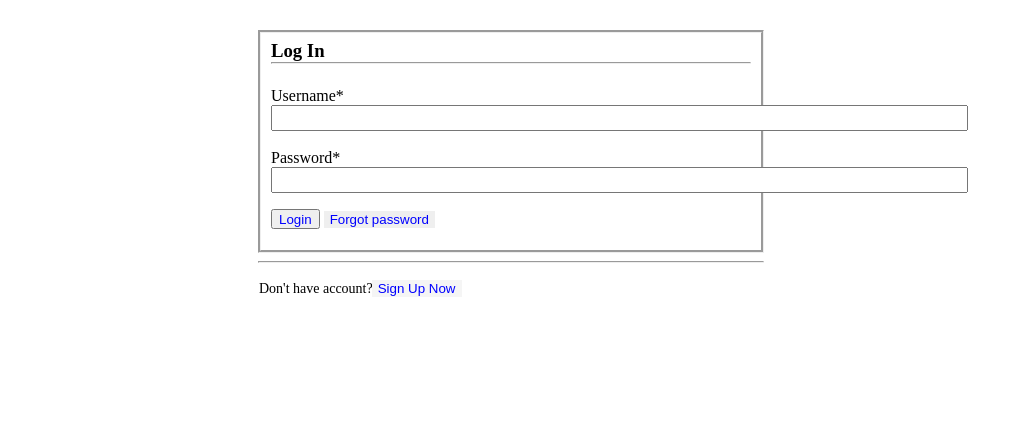
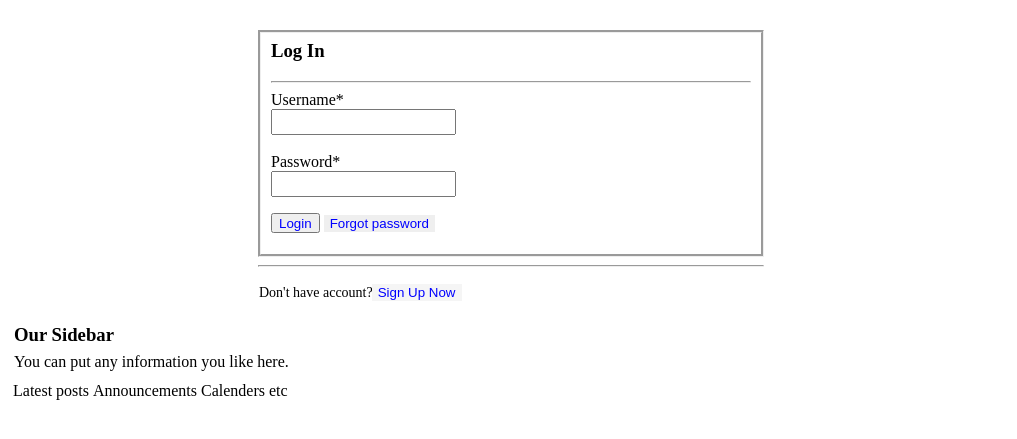
Before and after one commit to Lateo16/blogsite, a Django app: page / in a window 1280 px wide. Shown: the part 50-489 px from the top of the page, without its empty margins (0-1017 px from the left). Run offline with Django 3.2, Linux system fonts and the light colour scheme.

Commit message:
fixed minor ui bug

```diff
--- a/blog/templates/login.html
+++ b/blog/templates/login.html
@@ -1,25 +1,39 @@
 {% extends 'base.html' %}
 
 {% block content %}
+    <div class="login-page">
     <div class="login-section">
     <div class="login-info">
         <h3 style="margin-top: 2px;">Log In</h3>
-        <hr style="margin-top: -19px; margin-bottom: 23px;">
+        <hr class="top-hr">
         <form action="">
             <label for="username">Username*</label><br>
-            <input  type="text" id="username" size="84"><br><br>
+            <input  type="text" id="username"><br><br>
             <label for="password">Password*</label><br>
-            <input type="password" id="password" size="84"><br>
+            <input type="text" id="password"><br>
             <p>
                 <input type="submit" name="login" id="loginBtn" value="Login">
                 <button id="forgetBtn">Forgot password</button>
             </p>
         </form>
     </div>
-        <hr>
+        <hr class="bottom-hr">
         <ul>
             <li class="no-account">Don't have account?</li>
-            <li><button id="signupBtn">Sign Up Now</button></li>
+            <li class=""><button id="signupBtn">Sign Up Now</button></li>
         </ul>
     </div>
+    <div id="sidebar">
+        <div class="sidebar-content">
+            <h3 style="margin-left: 6px;margin-top: -3px;" >Our Sidebar</h3>
+            <p style="margin-left: 6px;margin-top: -11px;">You can put any information you like here.</p>
+            <ul type="none" style="margin-right: 5px;margin-top: -5px; margin-left: -35px;">
+                <li class="latest-posts">Latest posts</li>
+                <li class="announcements">Announcements</li>
+                <li class="calendars">Calenders</li>
+                <li class="etc">etc</li>
+            </ul>
+        </div>
+    </div>
+    </div>
 {% endblock %}
```
